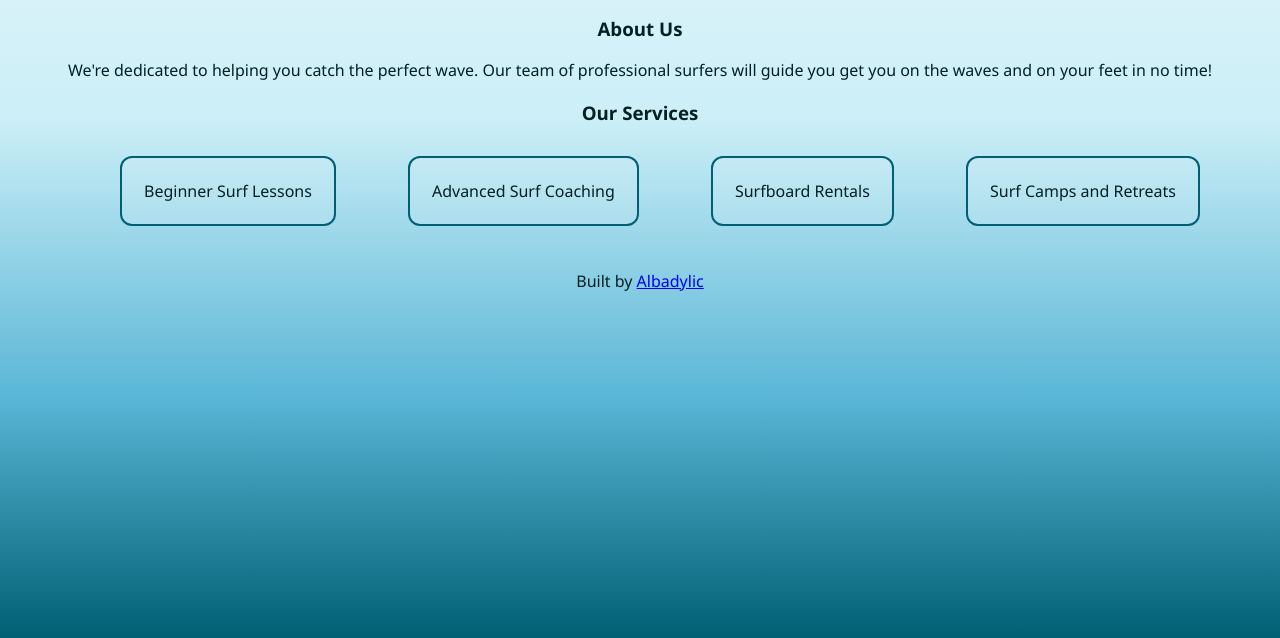
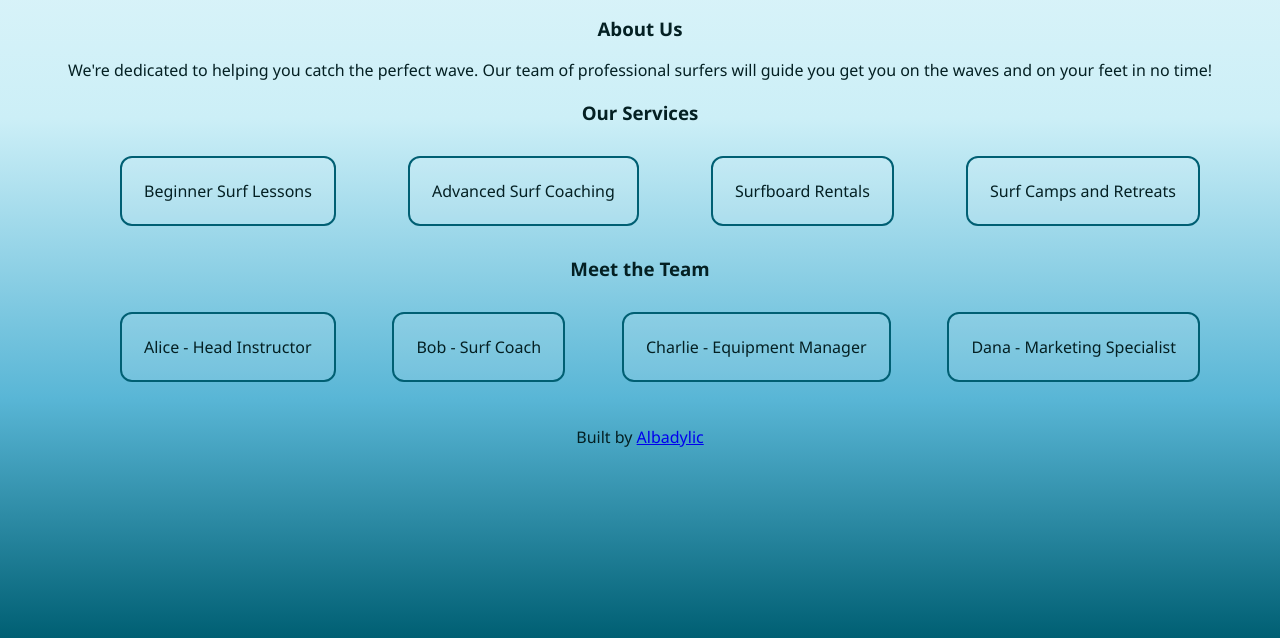
Before and after one commit to Albadylic/swell-time, a plain HTML site: page index.html in a window 1280 px wide. Shown: the part 162-800 px from the top of the page. Drawn offline with Linux system fonts and the light colour scheme.

Commit message:
Add meet the team, make styling generic

```diff
--- a/index.html
+++ b/index.html
@@ -29,6 +29,15 @@
           <li>Surf Camps and Retreats</li>
         </ul>
       </section>
+      <section id="meet-the-team">
+        <h3>Meet the Team</h3>
+        <ul>
+          <li>Alice - Head Instructor</li>
+          <li>Bob - Surf Coach</li>
+          <li>Charlie - Equipment Manager</li>
+          <li>Dana - Marketing Specialist</li>
+        </ul>
+      </section>
     </main>
     <footer>
       <p>
--- a/style.css
+++ b/style.css
@@ -39,16 +39,16 @@ header {
   z-index: 40;
 }
 
-/* Services list */
+/* Services / Meet the Team */
 
-#services > ul {
+ul {
   list-style: none;
   display: flex;
   justify-content: space-between;
   align-items: center;
 }
 
-#services > ul > li {
+ul > li {
   border: 2px solid var(--deep-sea);
   border-radius: var(--radius);
   background-color: var(--glass);
```
